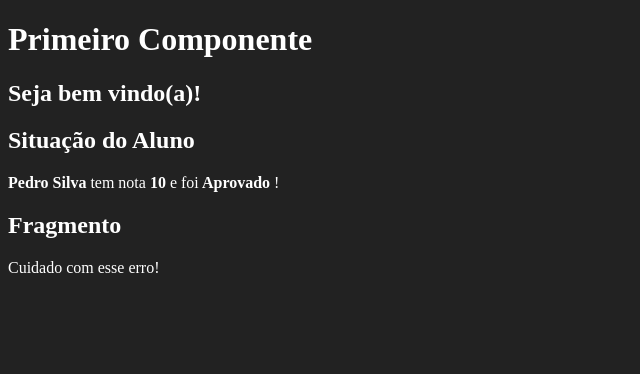
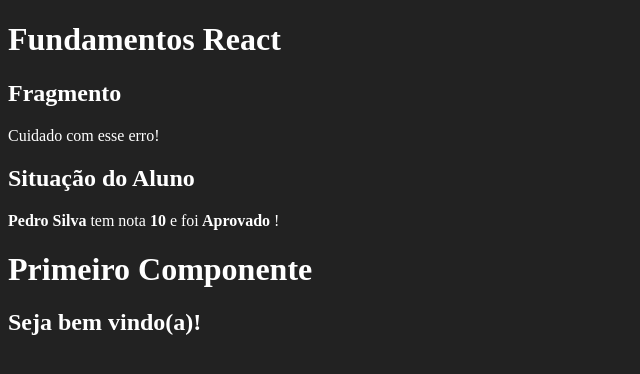
Before and after one commit to Edmilson-Hao/fundamentos-react, a React (Create React App) app: page / in a window 1280 px wide. Shown: the top 374 px of the page, without its empty margins (0-640 px from the left). Built offline with nearby package versions, Linux system fonts and the light colour scheme; the HTML template or start-up script is replaced by a standard one.

Commit message:
Aula 19 - Componente App

```diff
--- /dev/null
+++ b/src/components/basicos/App.jsx
@@ -0,0 +1,39 @@
+import React from 'react'
+
+import Primeiro     from './Primeiro'
+import ComParametro from './ComParametro'
+import Fragmento    from './Fragmento'
+
+//Quando default, não é necessário usar nome (pode ser função anônima)
+//export default function(props) {
+//Usar '_' underscore, quando a função tiver apenas 1 parametro
+//arrow function podem omitir parenteses e return()
+
+export default _ =>
+    <div id='app'>
+        <h1>Fundamentos React</h1>
+        <Fragmento></Fragmento>
+        <ComParametro
+            titulo='Situação do Aluno'
+            aluno='Pedro Silva'
+            nota={ 9.3 }
+        />
+        <Primeiro></Primeiro>
+    </div>
+
+/*
+export default _ => {
+    return (
+        <div id='app'>
+            <h1>Fundamentos React</h1>
+            <Fragmento></Fragmento>
+            <ComParametro
+                titulo='Situação do Aluno'
+                aluno='Pedro Silva'
+                nota={ 9.3 }
+            />
+            <Primeiro></Primeiro>
+        </div>
+    )
+}
+*/
--- a/src/index.js
+++ b/src/index.js
@@ -2,27 +2,10 @@
 import ReactDOM from 'react-dom'
 import React    from 'react'
 
-import Primeiro     from './components/basicos/Primeiro'
-import ComParametro from './components/basicos/ComParametro'
-import Fragmento    from './components/basicos/Fragmento'
+import App from './components/basicos/App'
 const root = document.getElementById('root')
-//const tag = <strong>Olá React!!!</strong>
-//ReactDOM.render('Olá React!!!', el)
-
-//ReactDOM.render(
-//    'Olá React!!!',
-//   el
-//)
 
 ReactDOM.render(
-    <div id='app'>
-        <Primeiro></Primeiro>
-        <ComParametro
-            titulo='Situação do Aluno'
-            aluno='Pedro Silva'
-            nota={ 9.3 }
-        />
-        <Fragmento></Fragmento>
-    </div>,
+    <App/>,
     root
 )
```
